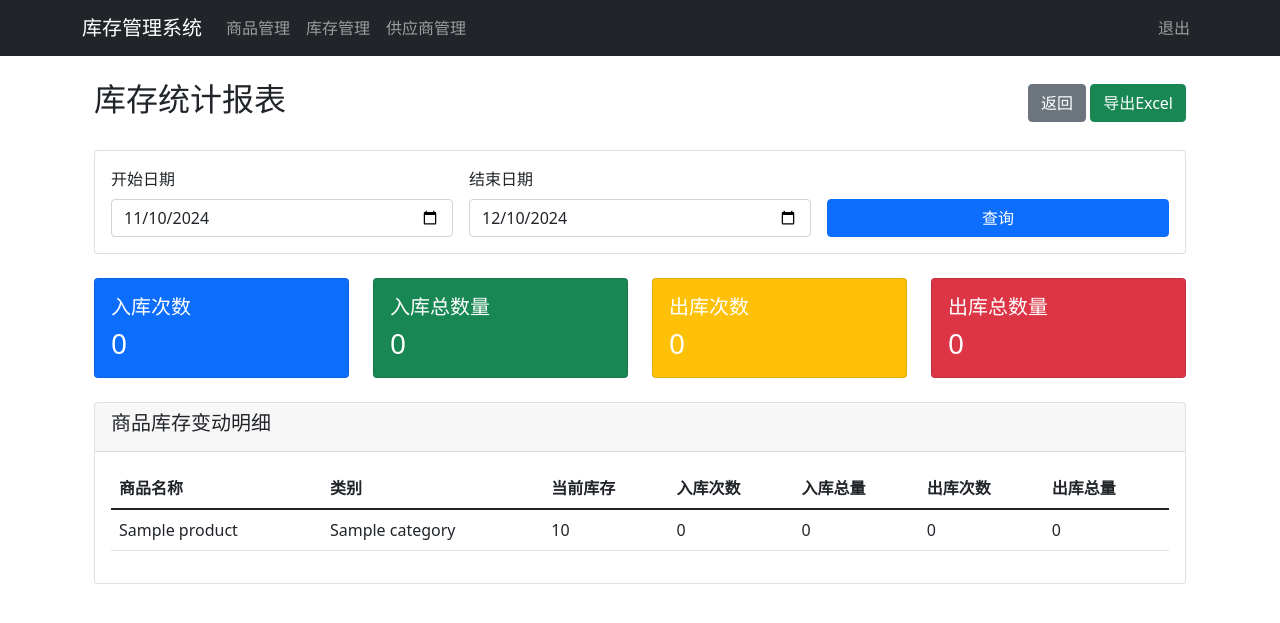
After one commit to WallBreakerNO4/DBMS, a PHP site: page /inventory/report.php in a window 1280 px wide. The commit adds this page. Shown: the top 623 px of the page. Run offline with PHP 8.4, Linux system fonts and the light colour scheme; the visitor is signed in with stand-in values (Sample User, id 1); tables that the repository leaves empty hold one stand-in row (values such as "Sample post").

Commit message:
实现了库存报表的功能

```diff
--- a/inventory/index.php
+++ b/inventory/index.php
@@ -30,6 +30,7 @@ $stmt->execute();
             <a href="stock_in.php" class="btn btn-success">商品入库</a>
             <a href="stock_out.php" class="btn btn-warning">商品出库</a>
             <a href="stock_check.php" class="btn btn-info">库存盘点</a>
+            <a href="report.php" class="btn btn-primary">库存报表</a>
         </div>
     </div>
 
@@ -64,7 +65,7 @@ $stmt->execute();
                                 <?php echo htmlspecialchars($row['type']); ?>
                             </span>
                         </td>
-                        <td><?php echo ($row['type'] == '出��' ? '-' : '+') . $row['quantity']; ?></td>
+                        <td><?php echo ($row['type'] == '出库' ? '-' : '+') . $row['quantity']; ?></td>
                         <td><?php echo $row['before_quantity']; ?></td>
                         <td><?php echo $row['after_quantity']; ?></td>
                         <td><?php echo htmlspecialchars($row['operator_name']); ?></td>
--- /dev/null
+++ b/inventory/report.php
@@ -0,0 +1,208 @@
+<?php
+session_start();
+require_once '../config/database.php';
+include '../includes/header.php';
+
+// 设置时区为中国时区
+date_default_timezone_set('Asia/Shanghai');
+
+// 检查用户是否登录
+if (!isset($_SESSION['user_id'])) {
+    header("Location: /auth/login.php");
+    exit();
+}
+
+$database = new Database();
+$db = $database->getConnection();
+
+// 获取时间范围(如果没有GET参数,使用默认范围)
+$start_date = isset($_GET['start_date']) ? $_GET['start_date'] : date('Y-m-d', strtotime('-30 days'));
+$end_date = isset($_GET['end_date']) ? $_GET['end_date'] : date('Y-m-d');
+
+// 获取库存变动统计
+$query = "SELECT
+            p.name as product_name,
+            c.name as category_name,
+            p.stock_quantity as current_stock,
+            SUM(CASE WHEN ir.type = '入库' THEN ir.quantity ELSE 0 END) as total_in,
+            SUM(CASE WHEN ir.type = '出库' THEN ir.quantity ELSE 0 END) as total_out,
+            COUNT(DISTINCT CASE WHEN ir.type = '入库' THEN ir.id END) as in_count,
+            COUNT(DISTINCT CASE WHEN ir.type = '出库' THEN ir.id END) as out_count
+          FROM products p
+          LEFT JOIN categories c ON p.category_id = c.id
+          LEFT JOIN inventory_records ir ON p.id = ir.product_id
+            AND DATE(ir.created_at) BETWEEN :start_date AND :end_date
+          GROUP BY p.id, p.name, c.name, p.stock_quantity
+          ORDER BY p.name";
+
+$stmt = $db->prepare($query);
+$stmt->bindParam(':start_date', $start_date);
+$stmt->bindParam(':end_date', $end_date);
+$stmt->execute();
+$reports = $stmt->fetchAll(PDO::FETCH_ASSOC);
+
+// 获取汇总数据
+$summary_query = "SELECT
+                    COUNT(DISTINCT CASE WHEN type = '入库' THEN id END) as total_in_records,
+                    COUNT(DISTINCT CASE WHEN type = '出库' THEN id END) as total_out_records,
+                    SUM(CASE WHEN type = '入库' THEN quantity ELSE 0 END) as total_in_quantity,
+                    SUM(CASE WHEN type = '出库' THEN quantity ELSE 0 END) as total_out_quantity
+                 FROM inventory_records
+                 WHERE DATE(created_at) BETWEEN :start_date AND :end_date";
+
+$stmt = $db->prepare($summary_query);
+$stmt->bindParam(':start_date', $start_date);
+$stmt->bindParam(':end_date', $end_date);
+$stmt->execute();
+$summary = $stmt->fetch(PDO::FETCH_ASSOC);
+
+// 处理空值,避免PHP Notice
+$summary['total_in_records'] = $summary['total_in_records'] ?? 0;
+$summary['total_out_records'] = $summary['total_out_records'] ?? 0;
+$summary['total_in_quantity'] = $summary['total_in_quantity'] ?? 0;
+$summary['total_out_quantity'] = $summary['total_out_quantity'] ?? 0;
+?>
+
+<div class="container">
+    <div class="d-flex justify-content-between align-items-center mb-4">
+        <h2>库存统计报表</h2>
+        <div>
+            <a href="index.php" class="btn btn-secondary">返回</a>
+            <button onclick="exportToExcel()" class="btn btn-success">导出Excel</button>
+        </div>
+    </div>
+
+    <!-- 时间范围选择 -->
+    <div class="card mb-4">
+        <div class="card-body">
+            <form method="GET" class="row g-3" id="reportForm">
+                <div class="col-md-4">
+                    <label for="start_date" class="form-label">开始日期</label>
+                    <input type="date" class="form-control" id="start_date" name="start_date"
+                           value="<?php echo $start_date; ?>">
+                </div>
+                <div class="col-md-4">
+                    <label for="end_date" class="form-label">结束日期</label>
+                    <input type="date" class="form-control" id="end_date" name="end_date"
+                           value="<?php echo $end_date; ?>">
+                </div>
+                <div class="col-md-4">
+                    <label class="form-label">&nbsp;</label>
+                    <button type="submit" class="btn btn-primary d-block w-100">查询</button>
+                </div>
+            </form>
+        </div>
+    </div>
+
+    <!-- 汇总信息 -->
+    <div class="row mb-4">
+        <div class="col-md-3">
+            <div class="card bg-primary text-white">
+                <div class="card-body">
+                    <h5 class="card-title">入库次数</h5>
+                    <p class="card-text h3"><?php echo $summary['total_in_records']; ?></p>
+                </div>
+            </div>
+        </div>
+        <div class="col-md-3">
+            <div class="card bg-success text-white">
+                <div class="card-body">
+                    <h5 class="card-title">入库总数量</h5>
+                    <p class="card-text h3"><?php echo $summary['total_in_quantity']; ?></p>
+                </div>
+            </div>
+        </div>
+        <div class="col-md-3">
+            <div class="card bg-warning text-white">
+                <div class="card-body">
+                    <h5 class="card-title">出库次数</h5>
+                    <p class="card-text h3"><?php echo $summary['total_out_records']; ?></p>
+                </div>
+            </div>
+        </div>
+        <div class="col-md-3">
+            <div class="card bg-danger text-white">
+                <div class="card-body">
+                    <h5 class="card-title">出库总数量</h5>
+                    <p class="card-text h3"><?php echo $summary['total_out_quantity']; ?></p>
+                </div>
+            </div>
+        </div>
+    </div>
+
+    <!-- 详细报表 -->
+    <div class="card">
+        <div class="card-header">
+            <h5>商品库存变动明细</h5>
+        </div>
+        <div class="card-body">
+            <table class="table" id="reportTable">
+                <thead>
+                    <tr>
+                        <th>商品名称</th>
+                        <th>类别</th>
+                        <th>当前库存</th>
+                        <th>入库次数</th>
+                        <th>入库总量</th>
+                        <th>出库次数</th>
+                        <th>出库总量</th>
+                    </tr>
+                </thead>
+                <tbody>
+                    <?php foreach ($reports as $report): ?>
+                    <tr>
+                        <td><?php echo htmlspecialchars($report['product_name']); ?></td>
+                        <td><?php echo htmlspecialchars($report['category_name']); ?></td>
+                        <td><?php echo $report['current_stock']; ?></td>
+                        <td><?php echo $report['in_count'] ?? 0; ?></td>
+                        <td><?php echo $report['total_in'] ?? 0; ?></td>
+                        <td><?php echo $report['out_count'] ?? 0; ?></td>
+                        <td><?php echo $report['total_out'] ?? 0; ?></td>
+                    </tr>
+                    <?php endforeach; ?>
+                </tbody>
+            </table>
+        </div>
+    </div>
+</div>
+
+<script>
+// 导出Excel功能
+function exportToExcel() {
+    // 获取表格数据
+    let table = document.getElementById("reportTable");
+    let html = table.outerHTML;
+
+    // 创建一个Blob对象
+    let blob = new Blob([html], {type: 'application/vnd.ms-excel'});
+
+    // 创建一个下载链接
+    let downloadLink = document.createElement("a");
+    let url = URL.createObjectURL(blob);
+    let isSafariBrowser = navigator.userAgent.indexOf('Safari') != -1 && navigator.userAgent.indexOf('Chrome') == -1;
+
+    // 设置文件名
+    let fileName = `库存报表_${document.getElementById('start_date').value}_${document.getElementById('end_date').value}.xls`;
+
+    if (isSafariBrowser) {  // 如果是Safari浏览器
+        downloadLink.setAttribute("target", "_blank");
+    }
+
+    downloadLink.href = url;
+    downloadLink.download = fileName;
+    downloadLink.click();
+}
+
+// 日期选择器验证
+document.getElementById('reportForm').addEventListener('submit', function(e) {
+    const startDate = new Date(document.getElementById('start_date').value);
+    const endDate = new Date(document.getElementById('end_date').value);
+
+    if (startDate > endDate) {
+        e.preventDefault();
+        alert('开始日期不能大于结束日期');
+    }
+});
+</script>
+
+<?php include '../includes/footer.php'; ?>
```
